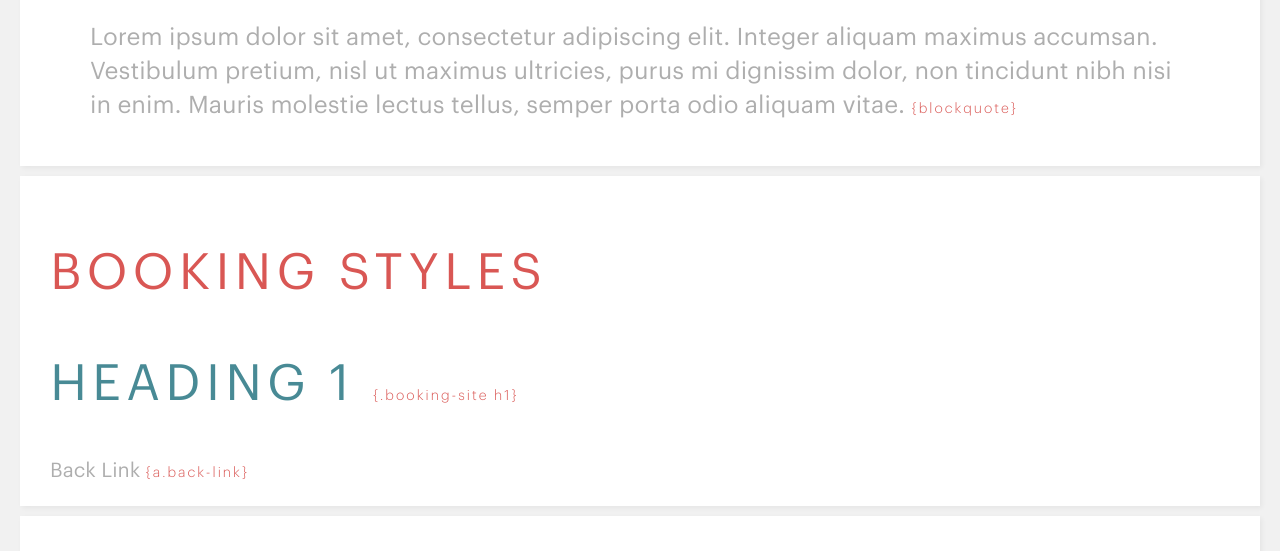
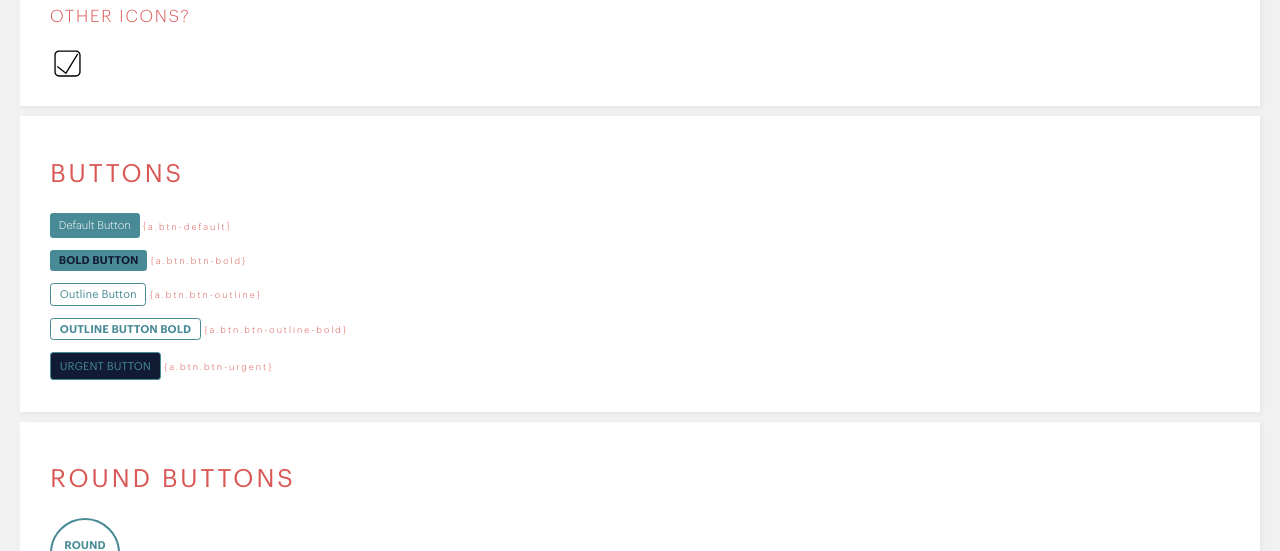
Before and after one commit to danielnussbaumer/beautii-library, a website: page index.html in a window 1280 px wide. Shown: the part 2249-2800 px from the top of the page. Drawn offline with Linux system fonts and the light colour scheme.

Commit message:
Modified button classes, putting the shared styles into variables. Turned off livereload for the grunt task.

```diff
--- a/Gruntfile.js
+++ b/Gruntfile.js
@@ -6,8 +6,8 @@ module.exports = function(grunt) {
                 tasks: ['postcss'],
                 options: {
                     spawn: false,
-                    interrupt: true,
-                    livereload: true
+                    //livereload: true, -> not helpful when it's a submodule
+                    interrupt: true
                 }
             }
         },
--- /dev/null
+++ b/css/base/_base.css
@@ -0,0 +1,3 @@
+* {
+  box-sizing: border-box;
+}
--- a/css/helpers/_mixins.css
+++ b/css/helpers/_mixins.css
@@ -17,6 +17,11 @@
   padding: 20px;
   font-weight: $fontWeightMedium;
   display: inline-block;
+  background: $white;
+  color: $teal;
+  width: 300px;
+  max-width: 100%;
+  @mixin link-underline-style-off;
 }
 
 /* A mixin so it's easier to change the round button colours */
--- a/css/helpers/_variables.css
+++ b/css/helpers/_variables.css
@@ -16,3 +16,11 @@ $fontWeightLight: 100;
 $fontWeightRegular: 300;
 $fontWeightMedium: 400;
 $fontWeightSemibold: 600;
+
+/* Buttons */
+$btnBorderRadius: 0.3em;
+$btnBorderWidth: 1px;
+$btnPaddingLarge: 0.5em 0.8em 0.4em;
+$btnPaddingTight: 0.3em 0.8em 0.2em;
+$btnDefaultWeight: $fontWeightMedium;
+$btnDefaultFontSize: 11;
--- a/css/parts/_buttons.css
+++ b/css/parts/_buttons.css
@@ -1,81 +1,77 @@
+.btn-default,
 button,
-.btn,
 input[type="submit"] {
   border: 0;
   background: $teal;
   color: $white;
-  @mixin font-size 20;
+  @mixin font-size $btnDefaultFontSize;
   font-weight: $fontWeightRegular;
-  padding: 0.3em 0.8em 0.3em;
-  min-width: 190px;
+  padding: $btnPaddingLarge;
   @mixin link-underline-style-off;
   cursor: pointer;
   display: inline-block;
   text-align: center;
-
-  &.btn-bold {
-    border-radius: 0.3em;
-    text-transform: uppercase;
-    font-weight: $fontWeightSemibold;
-    color: $navyBlue;
-    @mixin font-size 22;
-  }
-  &.btn-outline {
-    border-radius: 0.3em;
-    color: $teal;
-    background: $white;
-    border: 1px solid $teal;
-    padding: 0.3em 0.8em 0.2em;
-    @mixin font-size 22;
-    font-weight: $fontWeightMedium;
-  }
-  &.btn-urgent {
-    border-radius: 0.3em;
-    background: $navyBlue;
-    color: $teal;
-    border: 1px solid $teal;
-    @mixin font-size 22;
-    font-weight: $fontWeightMedium;
-    text-transform: uppercase;
-  }
+  border-radius: $btnBorderRadius;
+}
+.btn-bold {
+  @mixin font-size $btnDefaultFontSize;
+  @mixin link-underline-style-off;
+  display: inline-block;
+  text-align: center;
+  border-radius: $btnBorderRadius;
+  border: 0;
+  padding: $btnPaddingTight;
+  color: $navyBlue;
+  background: $teal;
+  font-weight: $fontWeightSemibold;
+  text-transform: uppercase;
+}
+.btn-outline {
+  @mixin font-size $btnDefaultFontSize;
+  @mixin link-underline-style-off;
+  display: inline-block;
+  text-align: center;
+  border-radius: $btnBorderRadius;
+  border: $btnBorderWidth solid $teal;
+  padding: $btnPaddingTight;
+  color: $teal;
+  background: $white;
+  font-weight: $btnDefaultWeight;
 }
 .btn-outline-bold {
-  border-radius: 0.3em;
+  @mixin font-size $btnDefaultFontSize;
+  @mixin link-underline-style-off;
+  display: inline-block;
+  text-align: center;
+  border-radius: $btnBorderRadius;
+  border: $btnBorderWidth solid $teal;
+  padding: $btnPaddingTight;
   color: $teal;
   background: $white;
-  border: 1px solid $teal;
-  padding: 0.3em 0.8em 0.2em;
+  font-weight: $fontWeightSemibold;
   text-transform: uppercase;
-  @mixin font-size 18;
-  font-weight: $fontWeightSemibold;
 }
-.btn-ghost {
-  @mixin make-panel;
-  background: $white;
+.btn-urgent {
+  @mixin font-size $btnDefaultFontSize;
+  @mixin link-underline-style-off;
+  display: inline-block;
+  text-align: center;
+  border-radius: $btnBorderRadius;
+  border: $btnBorderWidth solid $teal;
+  padding: $btnPaddingLarge;
+  background: $navyBlue;
   color: $teal;
-  min-width: 590px;
-  text-align: left;
-
-  &.btn-ghost-large {
-    @mixin make-panel;
-    background: $white;
-    color: $teal;
-    min-width: 590px;
-    padding-top: 30px;
-    padding-bottom: 30px;
-  }
-}
-.btn-ghost-centre {
-  text-align: center;
+  font-weight: $btnDefaultWeight;
+  text-transform: uppercase;
 }
 .btn-round {
-  width: 125px;
-  height: 125px;
+  width: 70px;
+  height: 70px;
   border-radius: 50%;
   border: 2px solid $teal;
   display: table;
   text-align: center;
-  @mixin font-size 22;
+  @mixin font-size $btnDefaultFontSize;
   font-weight: $fontWeightSemibold;
   text-transform: uppercase;
 
--- a/css/parts/_elements.css
+++ b/css/parts/_elements.css
@@ -1,3 +1,10 @@
 .panel {
   @mixin make-panel;
 }
+.panel-large {
+  padding-top: 30px;
+  padding-bottom: 30px;
+}
+.panel-centre {
+  text-align: center;
+}
--- a/css/parts/_style-guide.css
+++ b/css/parts/_style-guide.css
@@ -14,7 +14,11 @@ body {
     margin-bottom: 20px;
   }
 }
-.sg-title {
+.sg-set {
+  margin: 1em 0;
+}
+.sg-title,
+.sg-comment {
   color: $rose !important;
 }
 .sg-swatch {
@@ -70,11 +74,12 @@ body {
   }
 }
 .sg-selector {
-  font-size: 14px !important;
+  font-size: 9px !important;
   color: $rose !important;
   font-weight: $fontWeightLight !important;
   text-transform: none !important;
   letter-spacing: 2px !important;
+  white-space: nowrap;
 
   &:before{
     content: '{';
--- a/css/style.css
+++ b/css/style.css
@@ -10,6 +10,7 @@
 }
 
 /* base */
+@import "base/base";
 @import "base/typography";
 
 /* parts */
--- a/index.html
+++ b/index.html
@@ -2,6 +2,7 @@
 <html lang="en" class="no-js">
 <head>
     <meta charset="UTF-8">
+    <meta name="viewport" content="width=device-width, initial-scale=1">
     <title>Beautii Style Guide</title>
     <link rel="stylesheet" href="style.min.css">
     <link rel="stylesheet" href="fonts/graphik/graphik-stylesheet.css">
@@ -122,56 +123,49 @@
 </div>
 <div class="sg-section">
     <h2 class="sg-title">Buttons</h2>
-    <fieldset>
-        <a href="#" class="btn">Default Button</a> <span class="sg-selector">a.btn</span>
-    </fieldset>
-    <fieldset>
-        <a href="#" class="btn btn-bold">Bold Button</a> <span class="sg-selector">a.btn.btn-bold</span>
-    </fieldset>
-    <fieldset>
-        <a href="#" class="btn btn-outline">Outline Button</a> <span class="sg-selector">a.btn.btn-outline</span>
-    </fieldset>
-    <fieldset>
+    <div class="sg-set">
+        <a href="#" class="btn-default">Default Button</a> <span class="sg-selector">a.btn-default</span>
+    </div>
+    <div class="sg-set">
+        <a href="#" class="btn-bold">Bold Button</a> <span class="sg-selector">a.btn.btn-bold</span>
+    </div>
+    <div class="sg-set">
+        <a href="#" class="btn-outline">Outline Button</a> <span class="sg-selector">a.btn.btn-outline</span>
+    </div>
+    <div class="sg-set">
         <a href="#" class="btn btn-outline-bold">Outline Button Bold</a> <span class="sg-selector">a.btn.btn-outline-bold</span>
-    </fieldset>
-    <fieldset>
-        <a href="#" class="btn btn-urgent">Urgent Button</a> <span class="sg-selector">a.btn.btn-urgent</span>
-    </fieldset>
-</div>
-<div class="sg-section">
-    <h2 class="sg-title">Ghost Buttons</h2>
-    <fieldset>
-        <a href="#" class="btn btn-ghost">Ghost Button</a> <span class="sg-selector">a.btn.btn-ghost</span>
-    </fieldset>
-    <fieldset>
-        <a href="#" class="btn btn-ghost btn-ghost-large">Ghost Button Large</a>
-    </fieldset>
-    <fieldset>
-        <a href="#" class="btn btn-ghost btn-ghost-centre">Ghost Button Centre</a> <span class="sg-selector">a.btn.btn-ghost.btn-ghost-centre</span>
-    </fieldset>
+    </div>
+    <div class="sg-set">
+        <a href="#" class="btn-urgent">Urgent Button</a> <span class="sg-selector">a.btn.btn-urgent</span>
+    </div>
 </div>
 <div class="sg-section">
     <h2 class="sg-title">Round Buttons</h2>
-    <fieldset>
+    <div class="sg-set">
         <div class="btn-round">
             <a href="#">Round Button</a>
         </div>
         <span class="sg-selector">div.btn-round a</span>
-    </fieldset>
-    <fieldset>
+    </div>
+    <div class="sg-set">
         <div class="btn-round btn-round-alt-colour">
             <a href="#">Round Button</a>
         </div>
         <span class="sg-selector">div.btn-round a (colour set with mixin)</span>
-    </fieldset>
+    </div>
 </div>
 <div class="sg-section">
     <h2 class="sg-title">Panels</h2>
-    <!--
-    TODO: I figure I'll let you sort out the details of this abe
-    as other than the outline colour and padding, which is covered by
-    .panel, the interior layout's only used on the booking site
-    -->
+    <p class="sg-comment">These can also be used as buttons</p>
+    <div class="sg-set">
+        <a href="#" class="panel">Panel</a> <span class="sg-selector">a.panel</span>
+    </div>
+    <div class="sg-set">
+        <a href="#" class="panel panel-large">Panel Large</a> <span class="sg-selector">a.panel.panel-large</span>
+    </div>
+    <div class="sg-set">
+        <a href="#" class="panel panel-centre">Panel Centre</a> <span class="sg-selector">a.panel.panel-centre</span>
+    </div>
 </div>
 <div class="sg-section">
     <h2 class="sg-title">Fields</h2>
```
Also changed, not shown: style.min.css, 1 other file.
